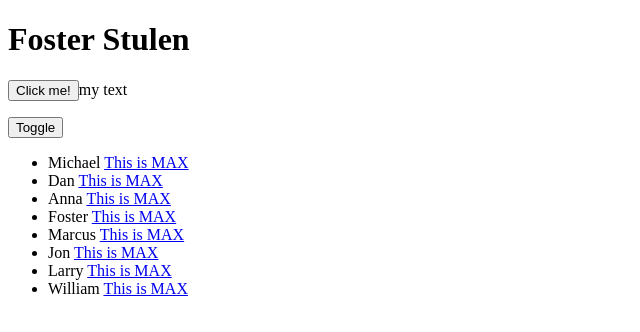
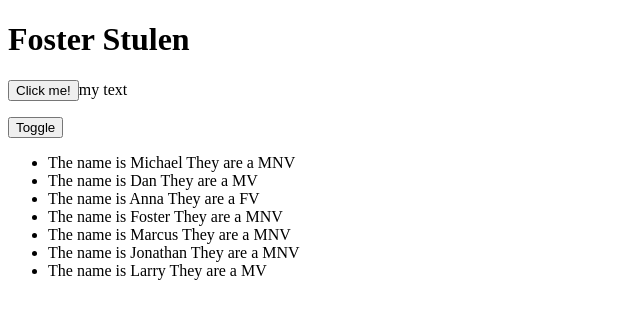
Before and after one commit to propofthedead/Anuglar-tutorial, an Angular app: page / in a window 1280 px wide. Shown: the top 332 px of the page, without its empty margins (0-640 px from the left). Built offline with nearby package versions, Linux system fonts and the light colour scheme.

Commit message:
added a switch case to say if they are male or female and a vet or not

```diff
--- a/src/app/app.component.html
+++ b/src/app/app.component.html
@@ -6,10 +6,15 @@
 <button (click)="toggle()">Toggle</button>
 <div *ngIf="dispName">
   <ul>
-    <li *ngFor= "let name of names">{{name}}
-      <a href="http://www.maxtrain.com">
-        <span>This is MAX</span>
-      </a>
+    <li *ngFor= "let name of names">
+      The name is {{name.name}}
+      They are a
+      <span [ngSwitch]="name.tag">
+        <span *ngSwitchCase=1>FV</span>
+        <span *ngSwitchCase=2>FNV</span>
+        <span *ngSwitchCase=3>MV</span>
+        <span *ngSwitchCase=4>MNV</span>
+      </span>
     </li>
   </ul>
 
--- a/src/app/app.component.ts
+++ b/src/app/app.component.ts
@@ -8,8 +8,14 @@ import { Component } from '@angular/core';
 export class AppComponent {
   title:string = 'Foster Stulen';
   sometext='my text';
-  names: string[]=[
-    "Michael","Dan","Anna","Foster","Marcus","Jon","Larry","William"
+  names=[
+    {name: "Michael",   tag:4},
+    {name: "Dan",       tag:3},
+    {name: "Anna",      tag:1},
+    {name:"Foster",     tag:4},
+    {name:"Marcus",     tag:4},
+    {name:"Jonathan",   tag:4},
+    {name: "Larry",     tag:3}
   ];
   dispName:boolean=true;
 
```
